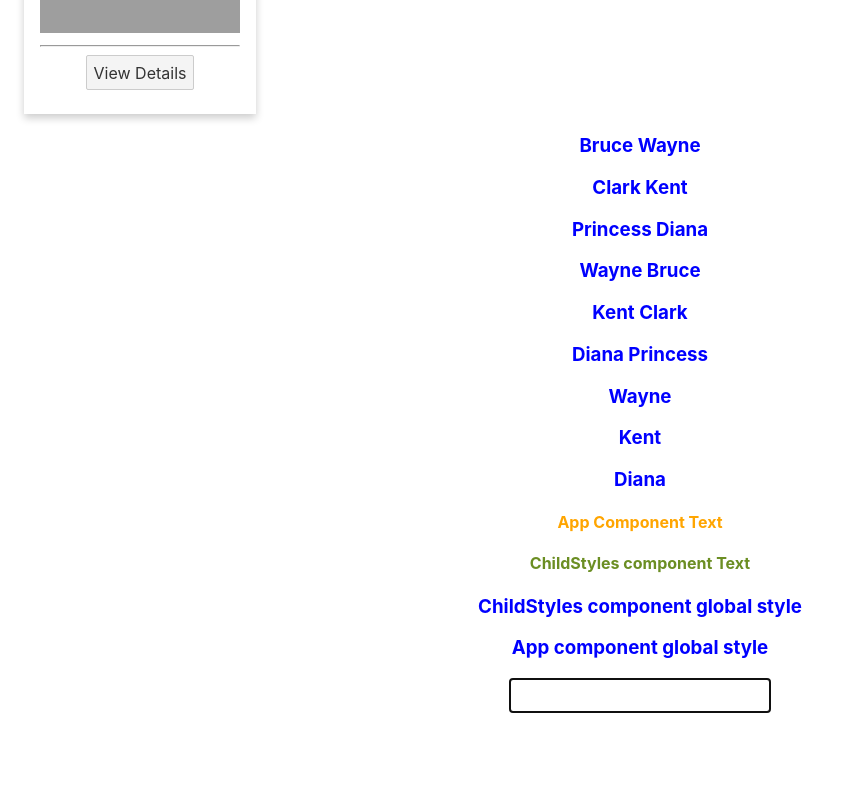
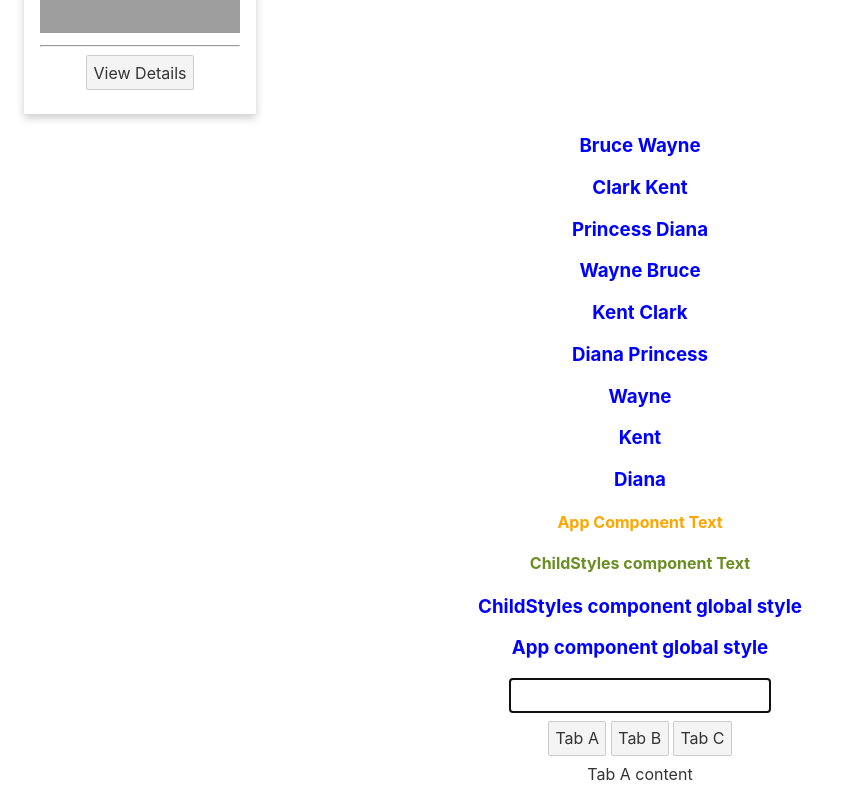
Before and after one commit to gopinav/Svelte-Tutorials, a Svelte app in the folder svelte-components/: page / in a window 1280 px wide. Shown: the part 834-1634 px from the top of the page, without its empty margins (0-844 px from the left). Before the commit the page ends 1571 px from the top, so only its background shows below. Built offline with nearby package versions, Linux system fonts and the light colour scheme; grey boxes are pictures that could not be loaded.

Commit message:
Dynamic Components

```diff
--- a/svelte-components/src/App.svelte
+++ b/svelte-components/src/App.svelte
@@ -10,6 +10,9 @@
   import ChildStyles from './components/ChildStyles.svelte'
   import PostList from './components/PostList.svelte'
   import AutoFocus from './components/AutoFocus.svelte'
+  import TabA from './components/TabA.svelte'
+  import TabB from './components/TabB.svelte'
+  import TabC from './components/TabC.svelte'
 
   const name = 'Vishwas'
   const channel = 'Codevolution'
@@ -32,6 +35,8 @@
   function handleGreet(event) {
     alert(event.detail)
   }
+
+  let activeTab = TabA
 </script>
 
 <main>
@@ -89,6 +94,23 @@
   <!-- <PostList /> -->
 
   <AutoFocus />
+
+  <div>
+    <button on:click={() => (activeTab = TabA)}>Tab A</button>
+    <button on:click={() => (activeTab = TabB)}>Tab B</button>
+    <button on:click={() => (activeTab = TabC)}>Tab C</button>
+  </div>
+  <!-- {#if activeTab === 'TabA'}
+    <TabA />
+  {/if}
+  {#if activeTab === 'TabB'}
+    <TabB />
+  {/if}
+  {#if activeTab === 'TabC'}
+    <TabC />
+  {/if} -->
+
+  <svelte:component this={activeTab} />
 </main>
 
 <style>
--- /dev/null
+++ b/svelte-components/src/components/TabA.svelte
@@ -0,0 +1 @@
+Tab A content
--- /dev/null
+++ b/svelte-components/src/components/TabB.svelte
@@ -0,0 +1 @@
+Tab B content
--- /dev/null
+++ b/svelte-components/src/components/TabC.svelte
@@ -0,0 +1 @@
+Tab C content
```
